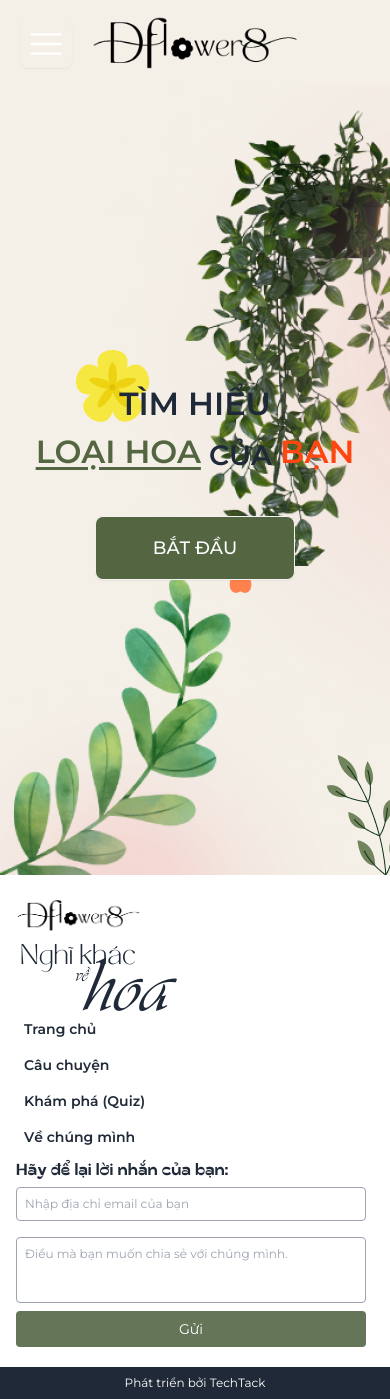
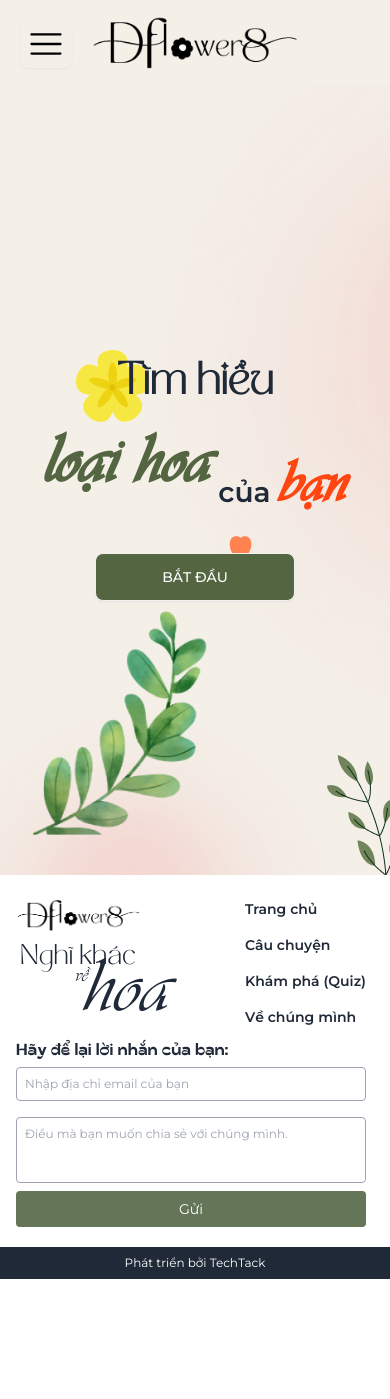
Before and after one commit to Nitieii/flowers-project, a React (Vite) app: page /quizStart in a window 390 px wide. After the commit the page ends 1279 px from the top, so only its background shows below. Built offline with nearby package versions, Linux system fonts and the light colour scheme.

Commit message:
minor fix

```diff
--- a/src/components/quizz/QuizzAnswer.jsx
+++ b/src/components/quizz/QuizzAnswer.jsx
@@ -4,7 +4,7 @@ const QuizzAnswer = ({ option, selected, onClick }) => {
   console.log(selected);
   return (
     <div
-      className={`opacity-1 mb-[30px] flex w-[500px] cursor-pointer flex-row items-center gap-[30px] rounded-lg px-[24px]  py-[16px] transition-colors duration-700 max-sm:w-[380px] ${
+      className={`opacity-1 mx-4 mb-[30px] flex min-w-[340px] cursor-pointer flex-row items-center gap-[30px] rounded-lg px-[24px] py-[16px] transition-colors duration-700 sm:w-[500px] ${
         selected ? "bg-primary" : "bg-white"
       }`}
       onClick={onClick}
--- a/src/layout/footer/Footer.jsx
+++ b/src/layout/footer/Footer.jsx
@@ -37,7 +37,7 @@ function Footer() {
 
   return (
     <footer className="relative bg-white text-gray-800">
-      <div className="mx-auto mt-4 flex max-w-6xl flex-col flex-wrap justify-between gap-4 px-4 pt-2 sm:flex-row">
+      <div className="mx-auto mt-4 flex max-w-6xl flex-row flex-wrap justify-between gap-4 px-4 pt-2 ">
         <div className="mb-0 sm:mb-4">
           <img src={LogoLight} alt="Logo" className="h-8" />
 
@@ -54,7 +54,7 @@ function Footer() {
           </div>
         </div>
 
-        <div className="-mt-6 flex flex-col flex-wrap gap-4 text-sm font-semibold sm:mt-0">
+        <div className="flex flex-col flex-wrap gap-4 text-sm font-semibold">
           <NavLink
             to="/"
             className="mx-2 text-nowrap duration-300 hover:text-secondary"
@@ -86,7 +86,7 @@ function Footer() {
           </NavLink>
         </div>
 
-        <div className="xs:mt-3 mb-5 flex w-[350px] flex-col gap-2 text-xs">
+        <div className="xs:mt-3 items-cnter mb-5 flex w-[350px] flex-col gap-2 text-xs">
           <p className="font-float text-[16px]">Hãy để lại lời nhắn của bạn:</p>
           <form onSubmit={handleSubmit} className="flex flex-col gap-2">
             <input
--- a/src/layout/header/Header.jsx
+++ b/src/layout/header/Header.jsx
@@ -66,7 +66,9 @@ function Header() {
             onClick={() => setOpenSidebar(!openSidebar)}
           >
             <RxHamburgerMenu
-              color={!isTopPage ? "#000" : "white"}
+              color={
+                !isTopPage || currentPath === "/quizStart" ? "#000" : "white"
+              }
               className="h-9 w-9"
             />
           </button>
--- a/src/pages/LandingPage.jsx
+++ b/src/pages/LandingPage.jsx
@@ -137,7 +137,7 @@ const LandingPage = () => {
               clickable: true,
             }}
             modules={[EffectCoverflow, Pagination, Navigation, EffectFade]}
-            className="swiper_container h-[660px] w-[320px] sm:w-[600px] md:h-[720px] md:w-[720px] lg:h-[730px] lg:w-[1000px] xl:w-[1200px]"
+            className="swiper_container h-[660px] w-[320px] sm:w-[600px] sm:h-[620px] md:h-[720px] md:w-[720px] lg:h-[730px] lg:w-[1000px] xl:w-[1200px]"
           >
             {stories.map((story) => (
               <SwiperSlide key={story.id}>
--- a/src/pages/QuizPage.jsx
+++ b/src/pages/QuizPage.jsx
@@ -65,7 +65,7 @@ const QuizzPage = () => {
         >
           {questions.question}
         </h2>
-        <div className="flex flex-col items-center justify-center ">
+        <div className="flex flex-col items-center justify-center">
           {questions.options.map((item) => (
             <QuizzAnswer
               key={item.id}
@@ -77,9 +77,9 @@ const QuizzPage = () => {
         </div>
       </div>
       <div className="fixed bottom-0 right-0  flex w-screen bg-white max-sm:mt-[120px]">
-        <div className="max-container flex flex-row items-center  justify-center py-[20px] ">
+        <div className="max-container flex flex-row items-center justify-center py-[20px] gap-6 sm:gap-20">
           <div
-            className={`mr-[14px] h-[16px] w-[200px] rounded-full bg-[#EDE8E3] max-sm:w-[100px]`}
+            className={`h-[16px] w-[200px] rounded-full bg-[#EDE8E3] max-sm:w-[100px]`}
           >
             <div
               className={`h-[16px]  rounded-full transition-colors duration-700 ${
@@ -88,12 +88,12 @@ const QuizzPage = () => {
               style={{ width: `${progress}%` }}
             ></div>
           </div>
-          <p className="mr-[209px] font-[900] text-[#757575] max-sm:mr-[90px]">
+          <p className=" font-[900] text-[#757575]">
             {index + 1}/{question.length}
           </p>
 
           <button
-            className={`text-nowrap rounded-md bg-[#71845C] px-[77px] py-[20px] text-base font-bold uppercase text-white transition-colors duration-700 max-sm:px-[40px] max-sm:py-[15px] ${
+            className={`text-nowrap rounded-md bg-[#71845C] px-[30px] sm:px-[50px] py-[20px] text-base font-semibold text-white transition-colors duration-700 max-sm:py-[15px] ${
               !isSelected ? "cursor-not-allowed bg-[#747475]" : "cursor-pointer"
             }`}
             onClick={handleNextClick}
--- a/src/pages/QuizStart.jsx
+++ b/src/pages/QuizStart.jsx
@@ -17,27 +17,30 @@ function QuizStart() {
       className="relative flex items-center justify-center"
       style={{ height: window.innerHeight - 54 }}
     >
-      <div className="z-10 flex cursor-none flex-col items-center justify-center text-[32px]">
-        <h1 className="font-semibold">TÌM HIỂU</h1>
+      <div className="z-10 flex scale-100 cursor-none flex-col items-center justify-center text-[32px] lg:scale-125">
+        <h1 className="font-tanMonCheri font-semibold">Tìm hiểu</h1>
         <span className="flex items-end gap-2 font-semibold">
-          <h1 className="text-[#546641] underline underline-offset-4">
-            LOẠI HOA
+          <h1 className="font-vivaldi text-[70px] text-[#546641] ">loại hoa</h1>
+          <h3 className="text-[28px]">của</h3>
+          <h1 className="font-vivaldi text-[60px] leading-none text-[#FF4611]">
+            bạn
           </h1>
-          <h3 className="text-[28px]">CỦA</h3>
-          <h1 className="text-[#FF4611]">BẠN</h1>
         </span>
 
         <Link
           to="/quiz"
-          className="btn btn-lg mt-10 w-[200px] bg-[#546641] font-medium  text-white hover:bg-[#546641d3]"
+          className="btn mt-10 w-[200px] bg-[#546641] font-medium text-white  sm:btn-lg hover:bg-[#546641d3]"
         >
           BẮT ĐẦU
         </Link>
       </div>
 
       <div>
-        <img className="absolute bottom-0 left-0" src={Image1} />
-        <img className="absolute right-0 top-4" src={Image2} />
+        <img
+          className="absolute bottom-0 left-0 scale-75 sm:-left-10 sm:bottom-0  sm:scale-100 "
+          src={Image1}
+        />
+        <img className="absolute right-0 top-4 hidden sm:block" src={Image2} />
         <img className="absolute right-[120px] top-[450px]" src={Image7} />
         <img className="absolute bottom-0 right-0" src={Image6} />
         <img
--- a/tailwind.config.js
+++ b/tailwind.config.js
@@ -50,7 +50,12 @@ export default {
         quizz: "url('assets/Quizzes.png')",
       },
       screens: {
-        wide: "1440px",
+        xs: "480px", // Custom breakpoint
+        sm: "640px",
+        md: "768px",
+        lg: "1024px",
+        xl: "1280px",
+        "2xl": "1536px",
       },
     },
   },
```
Also changed, not shown: src/pages/Story.jsx (+65 -16 lines).
